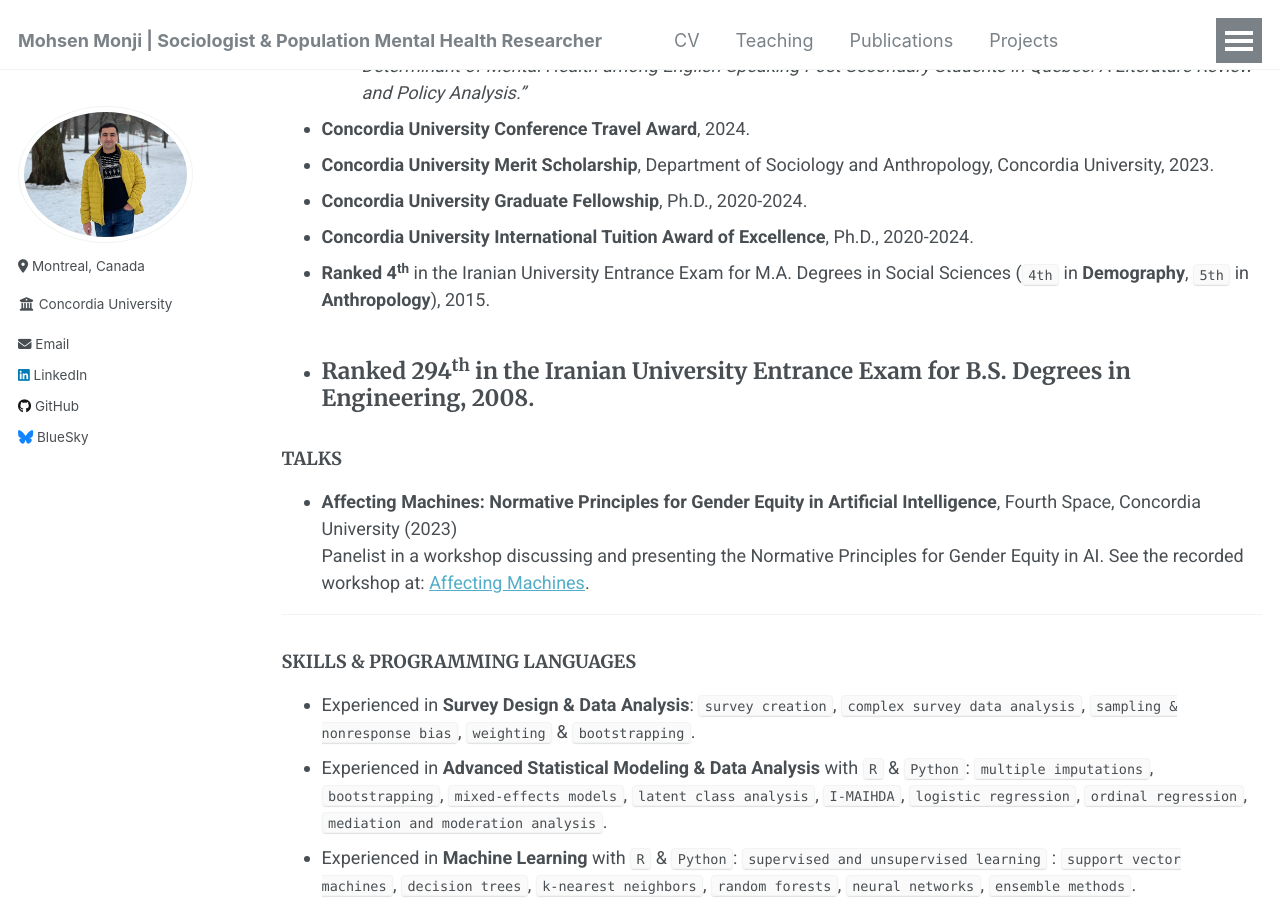
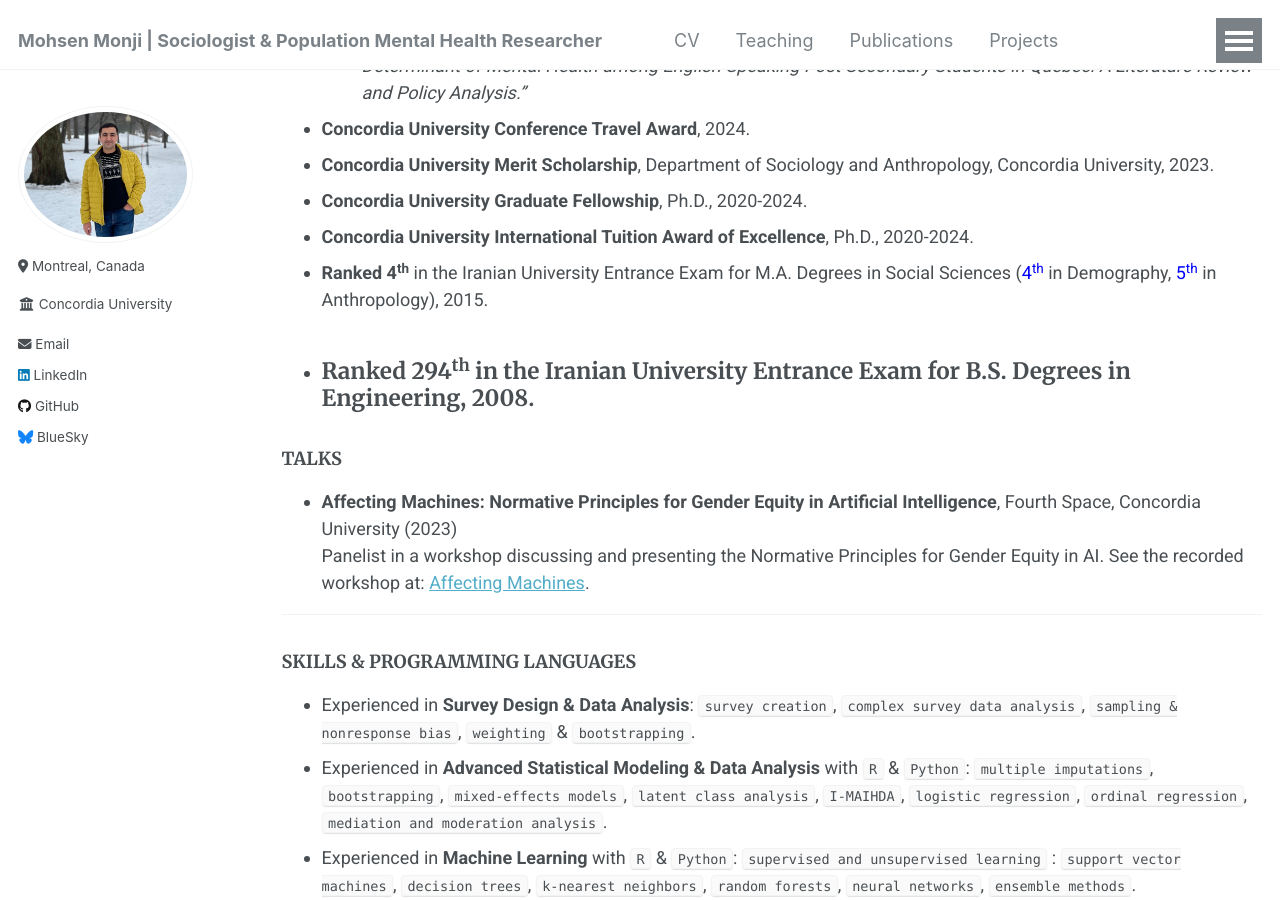
Before and after one commit to Mohsnmonji/mohsnmonji.github.io, a Jekyll site: the page built from _pages/Curriculum Vitae.md, in a window 1280 px wide and 900 px high, scrolled down 2649 px. Built offline with Jekyll 4.4.1, drawn with Linux system fonts in a browser that asks for light colours.

Commit message:
Update Curriculum Vitae.md

```diff
--- a/_pages/Curriculum Vitae.md
+++ b/_pages/Curriculum Vitae.md
@@ -99,7 +99,7 @@ redirect_from:
 - **Concordia University Merit Scholarship**, Department of Sociology and Anthropology, Concordia University, 2023.
 - **Concordia University Graduate Fellowship**, Ph.D., 2020-2024.
 - **Concordia University International Tuition Award of Excellence**, Ph.D., 2020-2024.
-- **Ranked 4<sup>th</sup>** in the Iranian University Entrance Exam for M.A. Degrees in Social Sciences (`4th` in **Demography**, `5th` in **Anthropology**), 2015.
+- **Ranked 4<sup>th</sup>** in the Iranian University Entrance Exam for M.A. Degrees in Social Sciences (<span style="color: blue;">4<sup>th</sup></span> in Demography, <span style="color: blue;">5<sup>th</sup></span> in Anthropology), 2015.
 - **Ranked 294<sup>th</sup>** in the Iranian University Entrance Exam for B.S. Degrees in Engineering, 2008.
 ---
 
```
